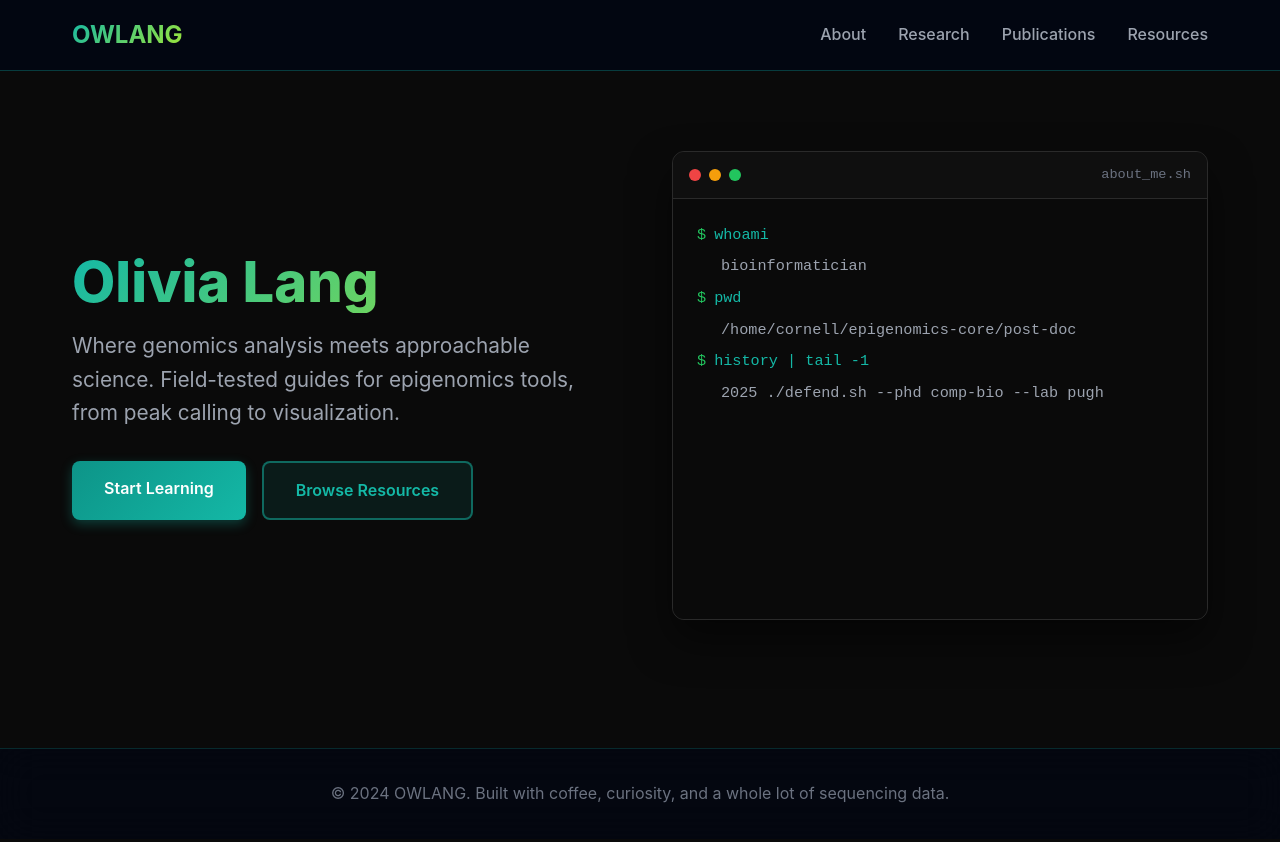
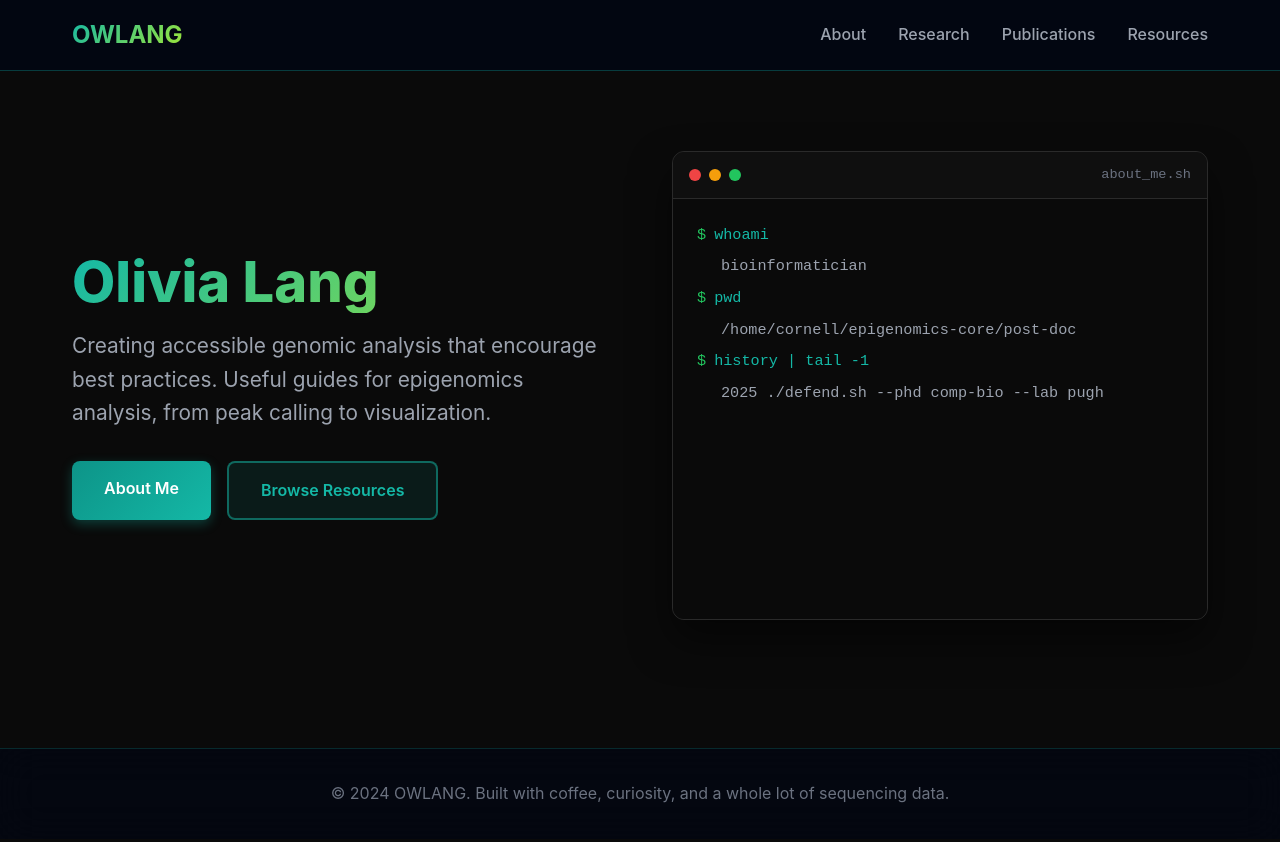
Before and after one commit to owlang/owlang.github.io, a Jekyll site: the page built from index.html, in a window 1280 px wide. Shown: the top 842 px of the page. Built offline with Jekyll 4.4.1, drawn with Linux system fonts in a browser that asks for light colours; nearby versions of some CDN libraries.

Commit message:
fix straggling errors
- broken homepage link (also just relabel "Start Learning" for About Me)
- broken orcid link
- typos in about.html bio-text
- presentations.yml  - fix conference info for ScriptManager and reorganize .yml

```diff
--- a/_config.yml
+++ b/_config.yml
@@ -28,7 +28,7 @@
   name: Olivia Lang
   email: your.email@example.com
   github: "owlang"
-  oricd: "0000-0002-5886-363X"
+  orcid: "0000-0002-5886-363X"
   ncbi-href: "https://www.ncbi.nlm.nih.gov/myncbi/1nQUhycu9bQ1ec/bibliography/public"
 
 # Build settings
--- a/about.html
+++ b/about.html
@@ -66,7 +66,7 @@
         </div>
         <div class="profile-info">
           <h1>{{ site.author.name }}</h1>
-          <p class="title-position">Post-doctoral Resarcher</p>
+          <p class="title-position">Post-doctoral Researcher</p>
           <p class="institution">Epigenomics Core Facility at Cornell University</p>
           <div class="cv-download">
             <a href="{{ '/assets/doc/Lang-Olivia-CV.pdf' | relative_url }}" class="btn btn-primary" download>
--- a/index.html
+++ b/index.html
@@ -7,10 +7,10 @@
   <div class="hero-grid">
     <div class="hero-text">
       <h1>{{ site.author.name }}</h1>
-      <p class="hero-tagline">Where genomics analysis meets approachable science. Field-tested guides for epigenomics tools, from peak calling to visualization.</p>
+      <p class="hero-tagline">Creating accessible genomic analysis that encourage best practices. Useful guides for epigenomics analysis, from peak calling to visualization.</p>
       <div class="cta-buttons">
-        <a href="/guides/" class="btn btn-primary">Start Learning</a>
-        <a href="/resources/" class="btn btn-secondary">Browse Resources</a>
+        <a href="/about" class="btn btn-primary">About Me</a>
+        <a href="/resources" class="btn btn-secondary">Browse Resources</a>
       </div>
     </div>
 
```
Also changed, not shown: other parts of about.html (+1 -1 lines), _data/presentations.yml (+8 -8 lines).
